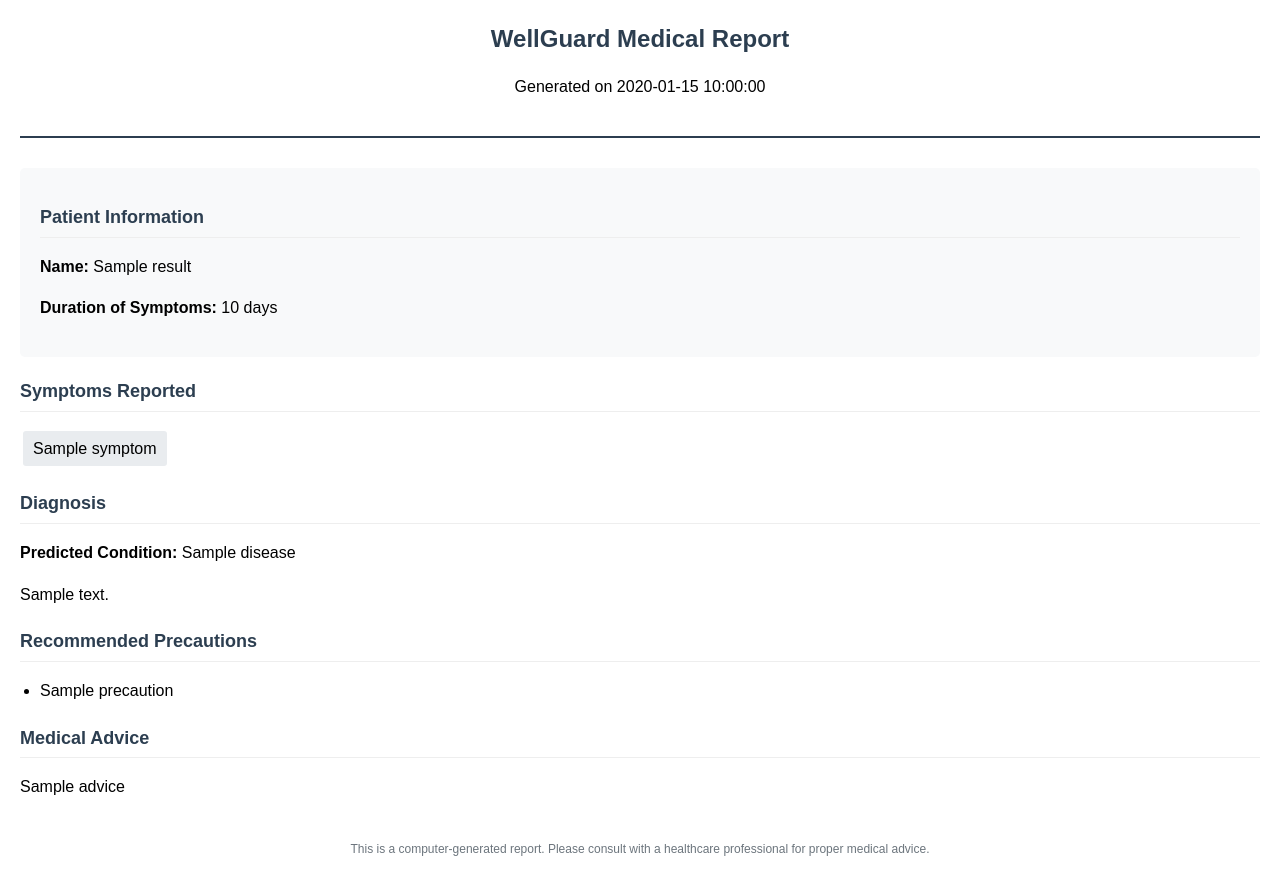
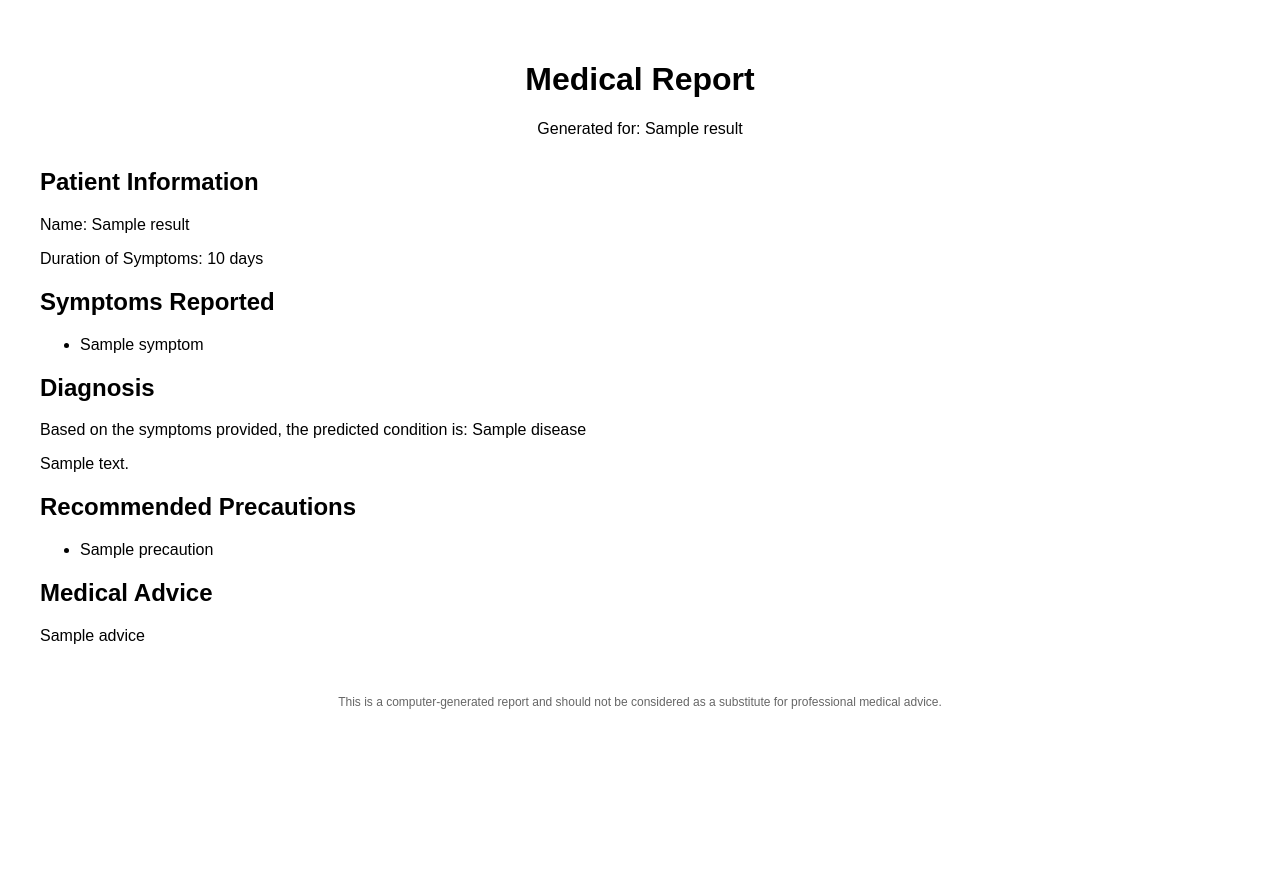
Before and after one commit to yashvvrn/wellguardpdf, a Flask app: template templates/report.html in a window 1280 px wide. After the commit the page ends 709 px from the top, so only its background shows below. Run offline with Flask 2, Linux system fonts and the light colour scheme; the template is opened without the code that fills it: most values are stand-ins (such as "Sample title", 1, 10 or a date in 2020).

Commit message:
Revert report template to original simpler version

```diff
--- a/templates/report.html
+++ b/templates/report.html
@@ -1,116 +1,63 @@
 <!DOCTYPE html>
 <html>
 <head>
-  <meta charset="UTF-8">
-  <meta name="viewport" content="width=device-width, initial-scale=1.0">
-  <title>Medical Report - {{ result.name }}</title>
+    <title>Medical Report</title>
     <style>
-    /* Set page size and margins for PDF output */
-    @page {
-      size: A4;
-      margin: 10mm;
-    }
         body {
             font-family: Arial, sans-serif;
-      line-height: 1.6;
-      margin: 0;
+            margin: 20px;
             padding: 20px;
         }
         .header {
             text-align: center;
             margin-bottom: 30px;
-      border-bottom: 2px solid #2c3e50;
-      padding-bottom: 20px;
         }
-    .report-title {
-      color: #2c3e50;
-      font-size: 24px;
-      margin: 0;
-    }
-    .patient-info {
-      background-color: #f8f9fa;
-      padding: 20px;
-      border-radius: 5px;
+        .content {
             margin-bottom: 20px;
         }
-    .section {
-      margin-bottom: 20px;
-    }
-    .section-title {
-      color: #2c3e50;
-      font-size: 18px;
-      margin-bottom: 10px;
-      border-bottom: 1px solid #eee;
-      padding-bottom: 5px;
-    }
-    .symptom-list {
-      list-style-type: none;
-      padding-left: 0;
-    }
-    .symptom-list li {
-      display: inline-block;
-      background-color: #e9ecef;
-      padding: 5px 10px;
-      margin: 3px;
-      border-radius: 3px;
-    }
-    .precaution-list {
-      padding-left: 20px;
-    }
-    .precaution-list li {
-      margin-bottom: 5px;
-    }
         .footer {
-      margin-top: 40px;
             text-align: center;
+            margin-top: 50px;
             font-size: 12px;
-      color: #6c757d;
+            color: #666;
         }
     </style>
 </head>
 <body>
     <div class="header">
-    <h1 class="report-title">WellGuard Medical Report</h1>
-    <p>Generated on {{ result.date if result.date else '' }}</p>
+        <h1>Medical Report</h1>
+        <p>Generated for: {{ result.name }}</p>
     </div>
 
-  <div class="patient-info">
-    <h2 class="section-title">Patient Information</h2>
-    <p><strong>Name:</strong> {{ result.name }}</p>
-    <p><strong>Duration of Symptoms:</strong> {{ result.days }} days</p>
-  </div>
+    <div class="content">
+        <h2>Patient Information</h2>
+        <p>Name: {{ result.name }}</p>
+        <p>Duration of Symptoms: {{ result.days }} days</p>
 
-  <div class="section">
-    <h2 class="section-title">Symptoms Reported</h2>
-    <ul class="symptom-list">
+        <h2>Symptoms Reported</h2>
+        <ul>
             {% for symptom in result.selected_symptoms %}
             <li>{{ symptom }}</li>
             {% endfor %}
         </ul>
-  </div>
 
-  <div class="section">
-    <h2 class="section-title">Diagnosis</h2>
-    <p><strong>Predicted Condition:</strong> {{ result.disease }}</p>
+        <h2>Diagnosis</h2>
+        <p>Based on the symptoms provided, the predicted condition is: {{ result.disease }}</p>
         <p>{{ result.description }}</p>
-  </div>
 
-  <div class="section">
-    <h2 class="section-title">Recommended Precautions</h2>
-    <ul class="precaution-list">
+        <h2>Recommended Precautions</h2>
+        <ul>
             {% for precaution in result.precautions %}
             <li>{{ precaution }}</li>
             {% endfor %}
         </ul>
-  </div>
 
-  <div class="section">
-    <h2 class="section-title">Medical Advice</h2>
+        <h2>Medical Advice</h2>
         <p>{{ result.advice }}</p>
     </div>
 
     <div class="footer">
-    <p>This is a computer-generated report. Please consult with a healthcare professional for proper medical advice.</p>
+        <p>This is a computer-generated report and should not be considered as a substitute for professional medical advice.</p>
     </div>
 </body>
 </html>
```
Lines whose indentation alone changed are shown as unchanged.
